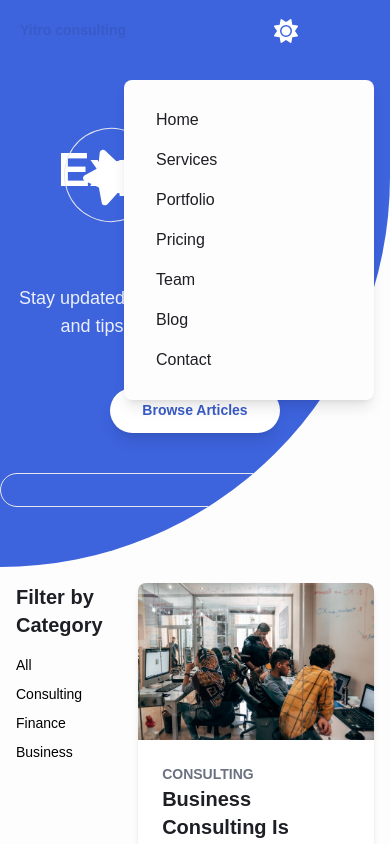
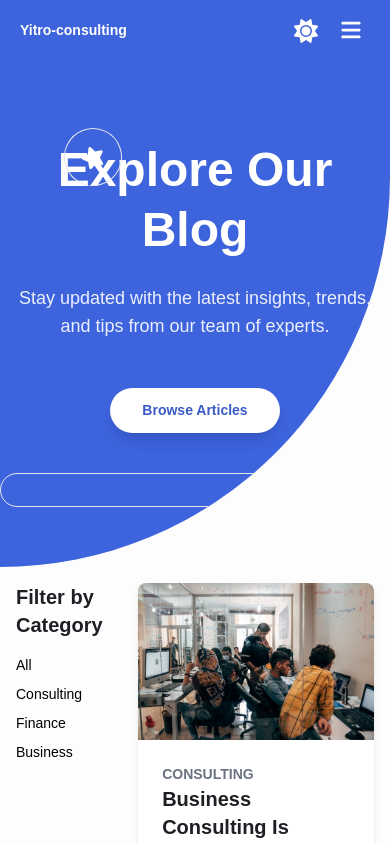
Before and after one commit to ranto-dev/yitro-consulting-npm, a React (Vite) app: page /blog in a window 390 px wide. Shown: the top 844 px of the page. Built offline with nearby package versions, Linux system fonts and the light colour scheme.

Commit message:
refactoring

```diff
--- a/src/components/blog/HeroBlog.tsx
+++ b/src/components/blog/HeroBlog.tsx
@@ -29,26 +29,24 @@ const HeroBlog = () => {
       <motion.div
         initial={{ opacity: 0, x: -500 }}
         animate={{ opacity: 1, x: 0, rotate: -20 }}
+        transition={{ duration: 1.5, delay: 0.3 }}
         className="absolute border rounded-full p-4 top-[8rem] left-[4rem]"
       >
-        <FaStar className="text-6xl" />
+        <FaStar className="text-2xl" />
       </motion.div>
 
       <motion.div
         initial={{ opacity: 0, y: 100 }}
         animate={{ opacity: 1, y: 0 }}
+        transition={{ duration: 0.8, delay: 0.5 }}
         className="relative top-10 border rounded-full p-4"
       ></motion.div>
 
       <motion.img
-        initial={{ opacity: 0, y: -200 }}
-        animate={{ opacity: 1, y: 0 }}
-        transition={{
-          duration: 0.5,
-          delay: 0.5,
-          ease: [0.25, 0.1, 0.25, 1],
-        }}
-        className="w-[25%] absolute bottom-0 right-1"
+        initial={{ opacity: 0, y: -2000 }}
+        animate={{ opacity: 1.5, y: 0 }}
+        transition={{ duration: 1, delay: 0.4 }}
+        className="w-[15%] absolute -bottom-3 right-32"
         style={{ zIndex: 0 }}
         src={Illustation}
         alt="illustration"
--- a/src/components/blog/NavbarBlog.tsx
+++ b/src/components/blog/NavbarBlog.tsx
@@ -1,10 +1,16 @@
 import { useState, useEffect } from "react";
-import { FaMoon, FaSun } from "react-icons/fa6";
-import { Link } from "react-router-dom";
+import { FaTimes } from "react-icons/fa";
+import { FaBars, FaMoon, FaSun } from "react-icons/fa6";
+// import { Link } from "react-router-dom";
 
 const NavbarBlog = () => {
+  const [isMenuOpen, setIsMenuOpen] = useState(false);
   const [isSticky, setIsSticky] = useState(false);
   const [theme, setTheme] = useState("light");
+
+  const toggleMenu = () => {
+    setIsMenuOpen(!isMenuOpen);
+  };
 
   const toggleTheme = () => {
     const newTheme = theme === "dark" ? "light" : "dark";
@@ -20,10 +26,37 @@ const NavbarBlog = () => {
       setIsSticky(window.scrollY >= 72);
     };
 
+    const handleScrollspy = () => {
+      const links =
+        document.querySelectorAll<HTMLAnchorElement>(".ic-page-scroll");
+      const scrollpos =
+        window.pageYOffset || document.documentElement.scrollTop;
+
+      links.forEach((link) => {
+        const href = link.getAttribute("href");
+        if (href) {
+          const targetElement = document.querySelector<HTMLElement>(href);
+          if (targetElement) {
+            const topminus = scrollpos + 74;
+            if (
+              targetElement.offsetTop <= topminus &&
+              targetElement.offsetTop + targetElement.offsetHeight > topminus
+            ) {
+              link.classList.add("active");
+            } else {
+              link.classList.remove("active");
+            }
+          }
+        }
+      });
+    };
+
     window.addEventListener("scroll", handleScroll);
+    window.addEventListener("scroll", handleScrollspy);
 
     return () => {
       window.removeEventListener("scroll", handleScroll);
+      window.removeEventListener("scroll", handleScrollspy);
     };
   }, []);
 
@@ -52,19 +85,29 @@ const NavbarBlog = () => {
       role="banner"
       aria-label="Navigation bar"
     >
-      <div className="container flex">
+      <div className="container">
         <div className="ic-navbar-container relative -mx-5 flex items-center justify-between">
           <div className="w-60 lg:w-56 max-w-full px-5">
             <p className="ic-navbar-logo block w-full text-5xl font-semibold py-5 text-primary-color">
-              <Link to={"/"}>Yitro consulting</Link>
+              Yitro-consulting
             </p>
-          </div>
           </div>
           <div className="flex w-full items-center justify-between px-5">
             <div>
+              <button
+                type="button"
+                className="ic-navbar-toggler absolute right-4 -bottom-5 block -translate-y-1/2 rounded-md px-3 py-[6px] text-[22px]/none text-primary-color ring-primary focus:ring-2 lg:hidden"
+                onClick={toggleMenu}
+                aria-expanded={isMenuOpen}
+                aria-label="Toggle navigation menu"
+              >
+                {isMenuOpen ? <FaTimes /> : <FaBars />}
+              </button>
               <nav
                 id="navbarMenu"
-              className={`ic-navbar-collapse absolute right-4 top-[80px] w-full max-w-[250px] rounded-lg bg-primary-light-1 py-5 shadow-lg dark:bg-primary-dark-1 lg:static lg:block lg:w-full lg:max-w-full lg:bg-transparent lg:py-0 lg:shadow-none dark:lg:bg-transparent xl:px-6`}
+                className={`ic-navbar-collapse absolute right-4 top-[80px] w-full max-w-[250px] rounded-lg bg-primary-light-1 py-5 shadow-lg dark:bg-primary-dark-1 lg:static lg:block lg:w-full lg:max-w-full lg:bg-transparent lg:py-0 lg:shadow-none dark:lg:bg-transparent xl:px-6 ${
+                  isMenuOpen ? "block" : "hidden"
+                }`}
               >
                 <ul
                   className="block lg:flex gap-8"
@@ -94,7 +137,6 @@ const NavbarBlog = () => {
                 </ul>
               </nav>
             </div>
-          <div>
             <div className="flex items-center justify-end pr-[52px] lg:pr-0">
               <button
                 type="button"
--- a/src/components/home/Navbar.tsx
+++ b/src/components/home/Navbar.tsx
@@ -1,5 +1,6 @@
 import { useState, useEffect } from "react";
-import { FaMoon, FaSun } from "react-icons/fa6";
+import { FaTimes } from "react-icons/fa";
+import { FaBars, FaMoon, FaSun } from "react-icons/fa6";
 
 const Navbar = () => {
   const [isMenuOpen, setIsMenuOpen] = useState(false);
@@ -94,14 +95,12 @@ const Navbar = () => {
             <div>
               <button
                 type="button"
-                className="ic-navbar-toggler absolute right-4 top-1/2 block -translate-y-1/2 rounded-md px-3 py-[6px] text-[22px]/none text-primary-color ring-primary focus:ring-2 lg:hidden"
+                className="ic-navbar-toggler absolute right-4 -bottom-5 block -translate-y-1/2 rounded-md px-3 py-[6px] text-[22px]/none text-primary-color ring-primary focus:ring-2 lg:hidden"
                 onClick={toggleMenu}
                 aria-expanded={isMenuOpen}
                 aria-label="Toggle navigation menu"
               >
-                <i
-                  className={isMenuOpen ? "lni lni-close" : "lni lni-menu"}
-                ></i>
+                {isMenuOpen ? <FaTimes /> : <FaBars />}
               </button>
               <nav
                 id="navbarMenu"
```
Lines whose indentation alone changed are shown as unchanged.
